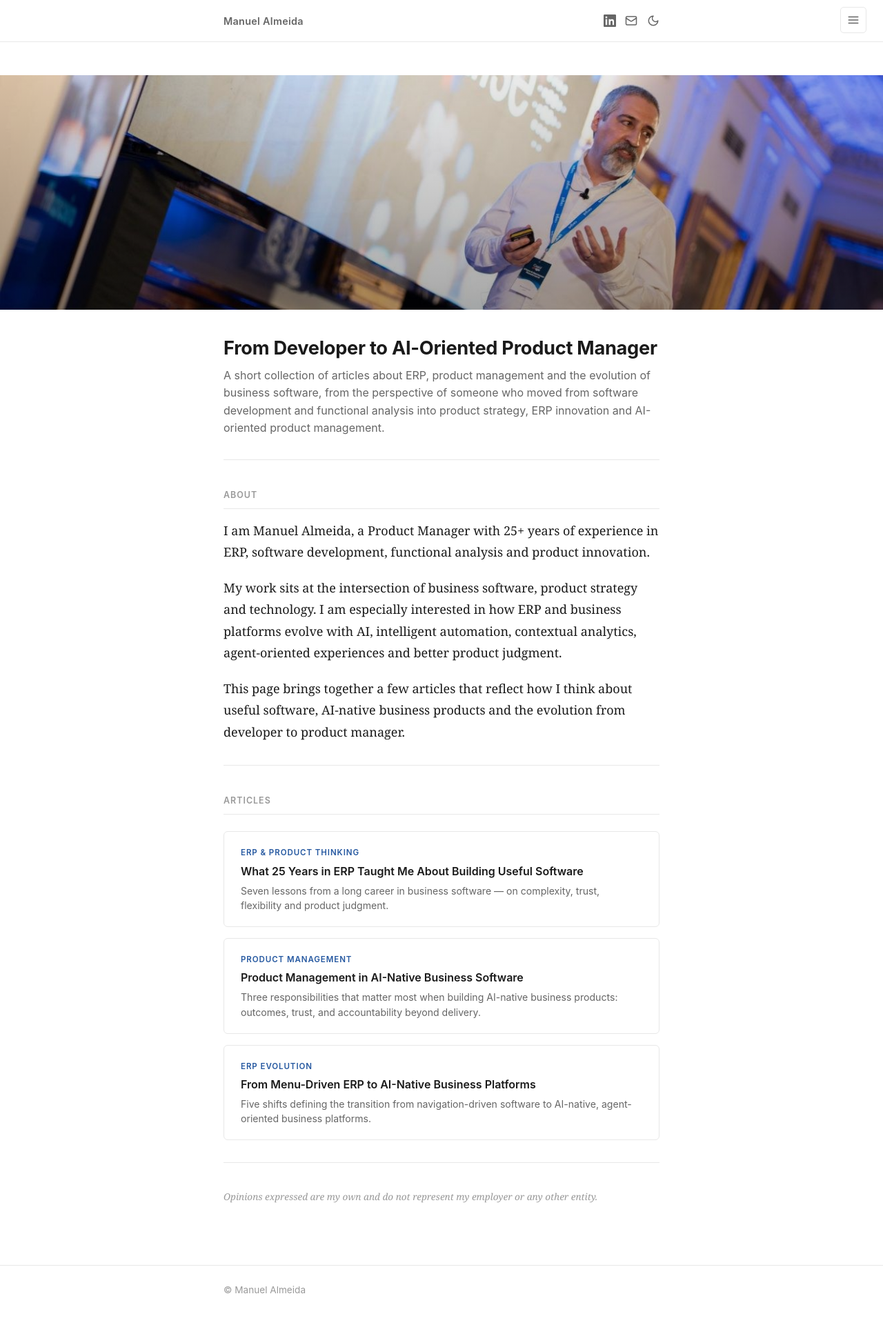
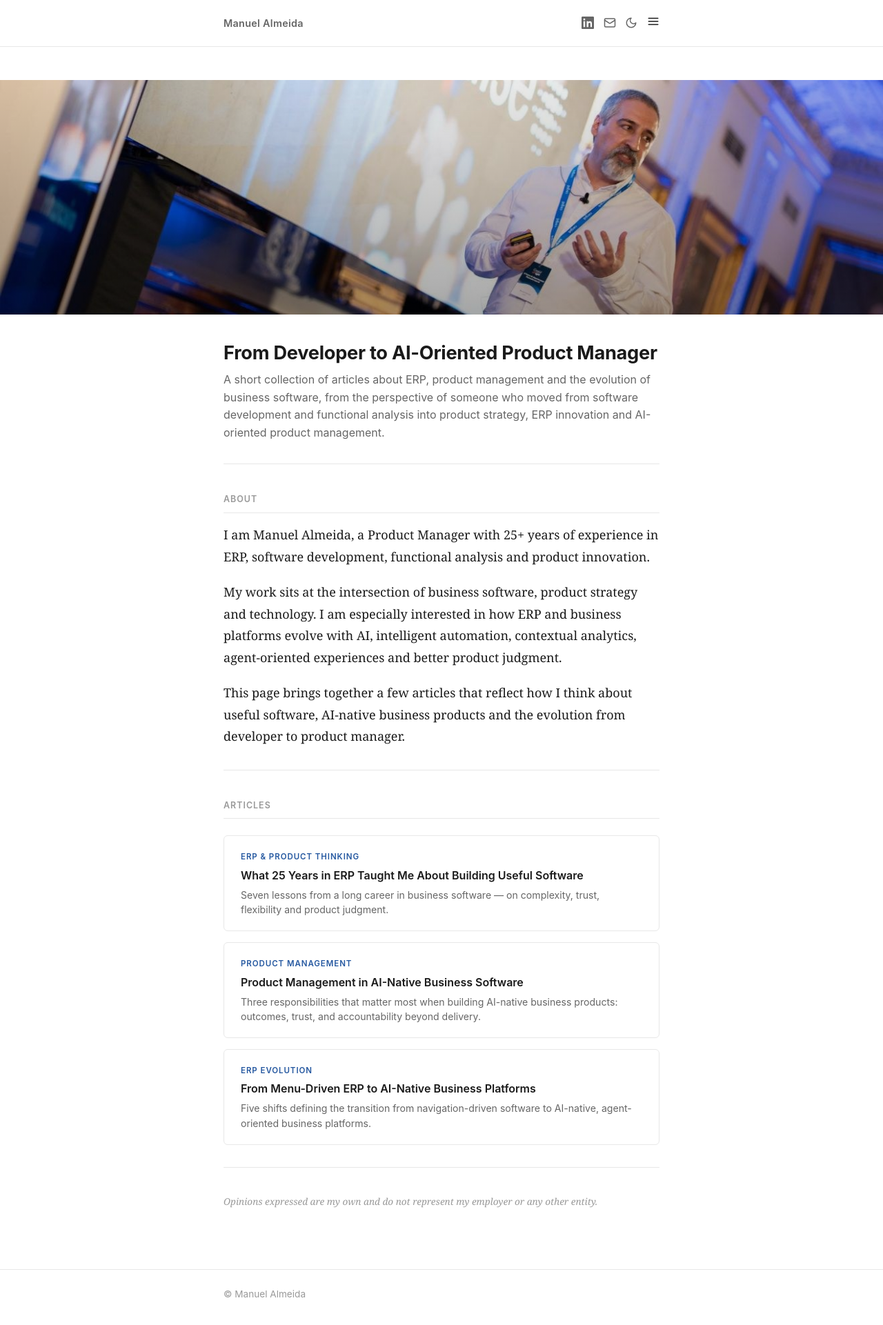
Before and after one commit to manuelalmeida120274/manuel-almeida-product-thinking, a Jekyll site: the page built from README.md, in a window 1280 px wide. Shown: the whole page at 69% size. Built offline with Jekyll 4.4.1, drawn with Linux system fonts in a browser that asks for light colours; our own code applies the rules of GitHub Pages for plain Markdown files.

Commit message:
Add working hamburger nav

```diff
--- a/_layouts/default.html
+++ b/_layouts/default.html
@@ -31,11 +31,8 @@
             <path d="M12 3a6 6 0 0 0 9 9 9 9 0 1 1-9-9z"/>
           </svg>
         </button>
-      </div>
-    </div>
-
-    <!-- Minima-style nav: position absolute, floats over content -->
-    <nav class="site-nav">
+        <!-- Hamburger nav -->
+        <div class="nav-wrap">
           <input type="checkbox" id="nav-trigger">
           <label for="nav-trigger">
             <svg xmlns="http://www.w3.org/2000/svg" width="18" height="18" viewBox="0 0 24 24" fill="none" stroke="currentColor" stroke-width="2" stroke-linecap="round" stroke-linejoin="round">
@@ -50,8 +47,9 @@
             <a href="{{ '/articles/02-product-management-in-ai-native-business-software' | relative_url }}">AI-Native PM</a>
             <a href="{{ '/articles/03-from-menu-driven-erp-to-ai-native-business-platforms' | relative_url }}">ERP Evolution</a>
           </div>
-    </nav>
-
+        </div>
+      </div>
+    </div>
   </header>
 
   {% if page.url == "/" or page.url == "/README" or page.url == "" %}
```
Lines whose indentation alone changed are shown as unchanged.
